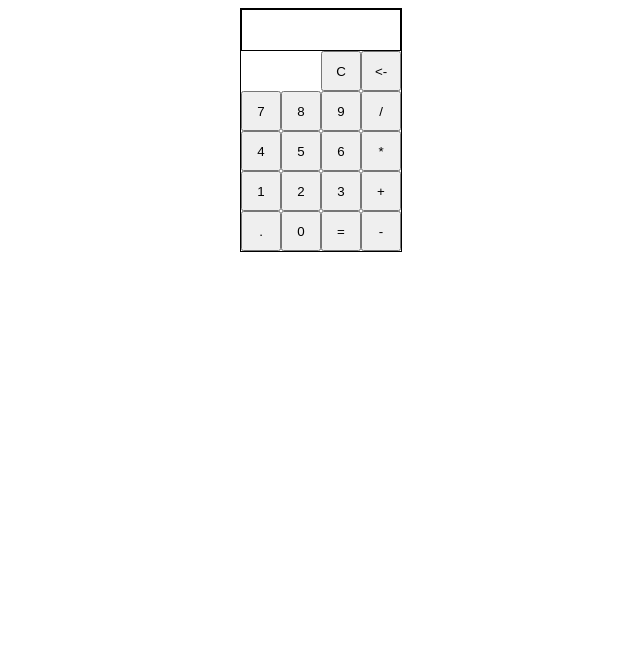
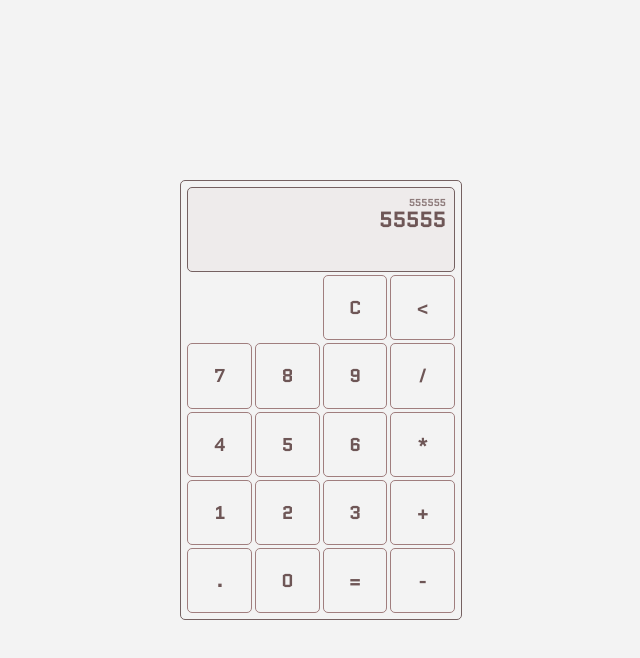
Before and after one commit to keusinis/calculator, a plain HTML site: page index.html in a window 1280 px wide. Shown: the whole page, without its empty margins (319-959 px from the left). Drawn offline with Linux system fonts and the light colour scheme.

Commit message:
Add styling

```diff
--- a/index.html
+++ b/index.html
@@ -3,22 +3,23 @@
 <head>
     <meta charset="UTF-8">
     <meta name="viewport" content="width=device-width, initial-scale=1.0">
-    <title>Calculator</title>
+    <link rel="preconnect" href="https://fonts.googleapis.com">
+    <link rel="preconnect" href="https://fonts.gstatic.com" crossorigin>
+    <link href="https://fonts.googleapis.com/css2?family=Quantico&display=swap" rel="stylesheet">    <title>Calculator</title>
     <script src="script.js" defer></script>
     <link rel="stylesheet" href="style.css">
 </head>
 <body>
     <div class="calculator">
         <div id="screen">
-            <div id="previous"></div>
-            <div id="current"></div>
+            <div id="previous"> </div>
+            <div id="current"> </div>
         </div>
         <div class="buttons">
-            <div class="top-row">
+            <button class="filler" aria-hidden="true" tabindex="-1"></button>
+            <button class="filler" aria-hidden="true" tabindex="-1"></button>
             <button id="clear">C</button>
-                <button id="backspace"><-</button>
-            </div>
-            <div class="bottom-row">
+            <button id="backspace">&lt;</button>
             <button class="number">7</button>
             <button class="number">8</button>
             <button class="number">9</button>
@@ -37,6 +38,5 @@
             <button class="operation">-</button>
         </div>
     </div>
-    </div>
 </body>
 </html>
--- a/script.js
+++ b/script.js
@@ -22,7 +22,7 @@ const performOperation = (operator) => {
     let a = state.num1;
     let result = b = Number(state.entryStr);
 
-    if(!hasPreviousOperator && isEquality)
+    if(!hasEntry && isEquality)
         return;
     if(hasPreviousOperator && hasEntry)
         result = operate(a, state.operator, b);
@@ -82,8 +82,8 @@ const clear = document.querySelector("#clear");
 const operations = document.querySelectorAll(".operation");
 
 let state = {
-    entryStr: "",
-    upperString: "",
+    entryStr: "55555",
+    upperString: "555555",
     num1: "",
     num2: "",
     operator: "",
--- a/style.css
+++ b/style.css
@@ -1,39 +1,99 @@
+* {
+    padding: 0px;
+    margin: 0px;
+    font-family: 'Quantico', sans-serif;
+    color: rgb(110, 86, 86);
+    box-sizing: border-box;
+    font-weight: 600;
+}
+
+html,
+body {
+    height: 100%;
+}
+
 body {
     display: flex;
+    justify-content: center;
     align-items: center;
-    justify-content: center;
-}
-
-button {
-    width: 40px;
-    height: 40px;
+    padding: 20px;
+    background: rgb(243, 243, 243);
 }
 
 .calculator {
+    width: clamp(180px, 22vw, 360px);
+    aspect-ratio: 16/25;
     display: flex;
+    border: 1px solid rgb(117, 97, 97);
     flex-direction: column;
-    flex-shrink: 0;
-    flex-grow: 0;
-    width: 160px;
-    border: 1px solid black
+    min-width: 180px;
+    padding: 6px;
+    gap: 3px;
+    border-radius: 5px;
+    background: rgb(243, 243, 243);
+    transition: box-shadow 0.3s,
+    background 0.3s;
+}
+
+.calculator:hover {
+    box-shadow: 7px 7px 7px rgba(0, 0, 0, 0.09),
+    -6px -6px 8px white;
+    background: rgb(250, 250, 250);
 }
 
 #screen {
-    height: 40px;
-    border: 1px solid black
+    flex: 0 0 20%;
+    display: flex;
+    flex-direction: column;
+    padding: 8px;
+    border: 1px solid rgb(117, 97, 97);
+    background: rgba(182, 156, 156, 0.089);
+    border-radius: 5px;
+}
+
+#previous,
+#current {
+    text-align: end;
+    overflow-wrap: break-word;
+}
+
+#previous {
+    font-size: 0.6rem;
+    opacity: 0.75;
+}
+#current {
+    font-size: 1.3rem;
+    line-height: 1;
 }
 
 .buttons {
-    display: flex;
-    flex-direction: column;
+    flex: 1 1 auto;
+    display: grid;
+    grid-template-columns: repeat(4, 1fr);
+    grid-template-rows: repeat(5, 1fr);
+    gap: 3px;
 }
 
-.top-row {
-    display: flex;
-    justify-content: end;
+button{
+    font-size: 1.1rem;
+    display: inline-flex;
+    justify-content: center;
+    align-items: center;
+    border: 1px solid rgb(160, 126, 126);
+    width: 100%;
+    height: 100%;
+    background: transparent;
+    cursor: pointer;
+    border-radius: 5px;
+    transition: box-shadow, 0.2s;
 }
-.bottom-row {
-    display: flex;
-    flex-wrap: wrap;
-    justify-content: end;
+
+button:hover {
+    box-shadow: 3px 3px 2px rgba(0, 0, 0, 0.075) inset,
+    -4px -4px 4px white inset;
 }
+
+.filler {
+    visibility: hidden;
+    pointer-events: none;
+}
```
Lines whose indentation alone changed are shown as unchanged.
